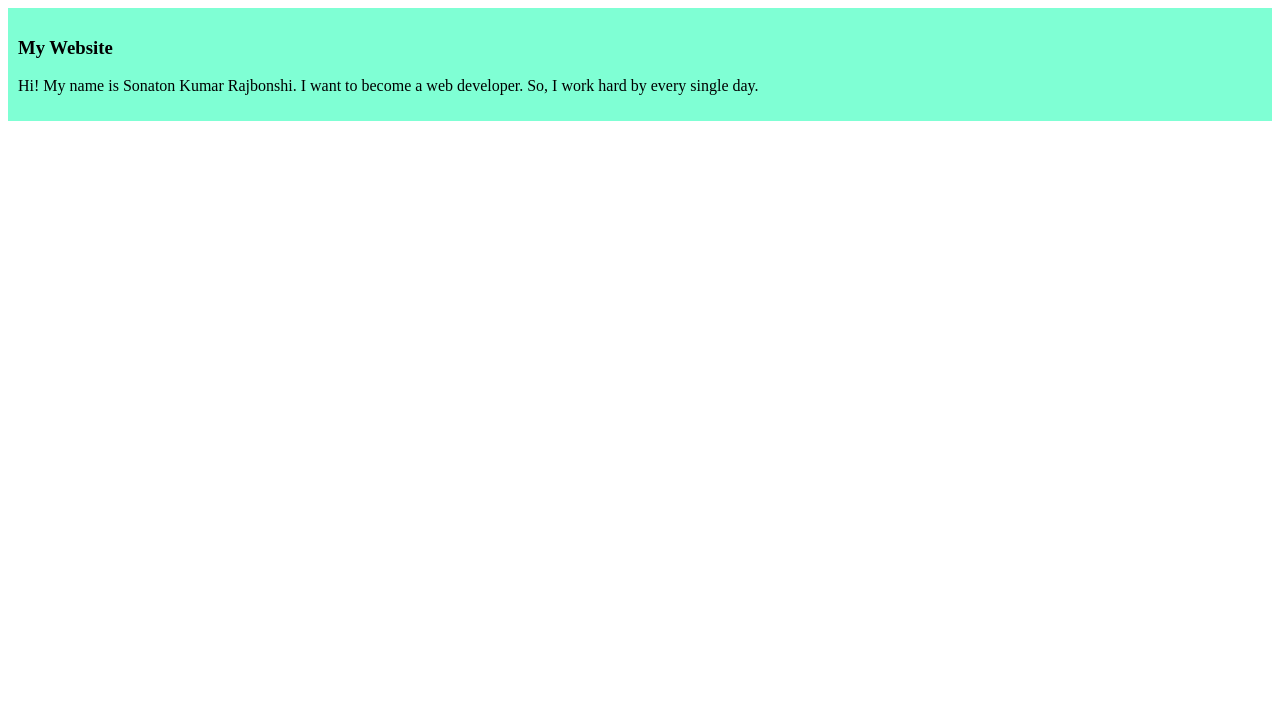
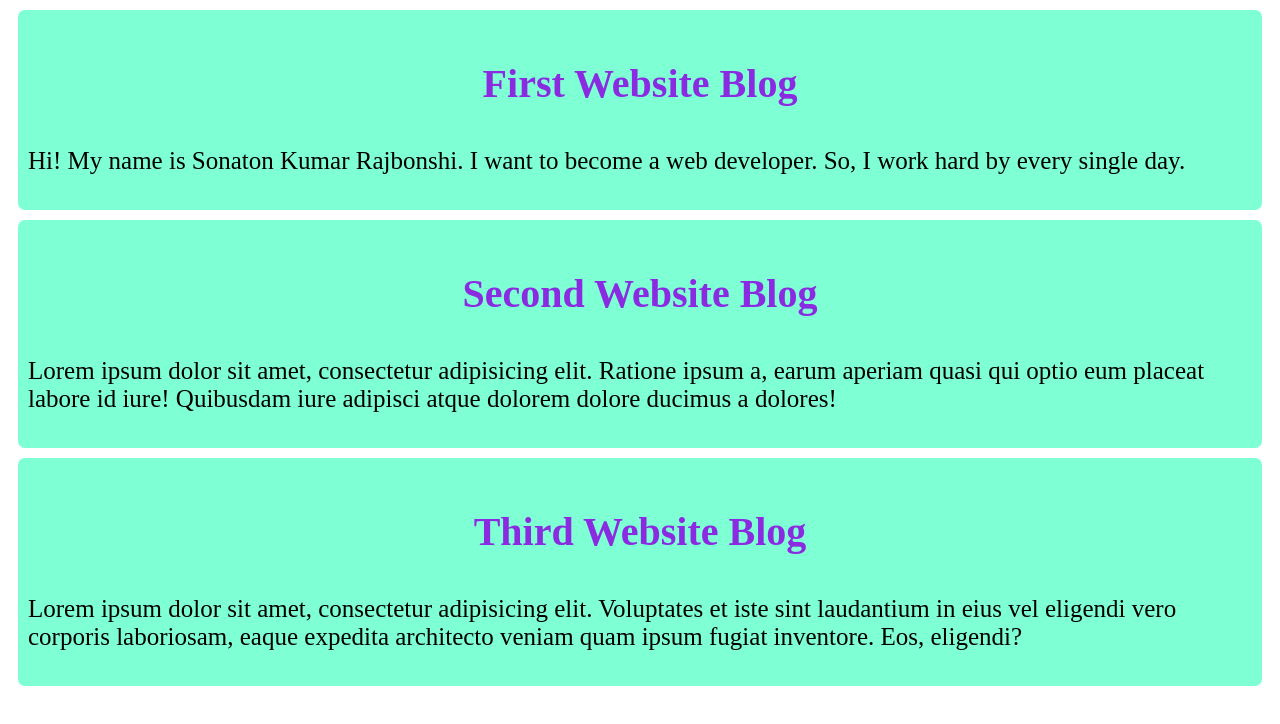
Before and after one commit to sonatonraj/My-First-Website, a plain HTML site: page index.html in a window 1280 px wide. Drawn offline with Linux system fonts and the light colour scheme.

Commit message:
added the second block

```diff
--- a/Styles/First.css
+++ b/Styles/First.css
@@ -1,4 +1,12 @@
 div{
     background-color: aquamarine;
     padding: 10px;
+    margin: 10px;
+    border-radius: 7px;
+    font-size: 25px;
 }
+h3{
+    color:blueviolet;
+    font-size: 40px;
+    text-align: center;
+}
--- a/index.html
+++ b/index.html
@@ -8,8 +8,16 @@
 </head>
 <body>
     <div>
-        <h3>My Website </h3>
+        <h3>First Website Blog</h3>
         <p>Hi! My name is Sonaton Kumar Rajbonshi. I want to become a web developer. So, I work hard by every single day.</p>
+    </div>
+    <div>
+        <h3>Second Website Blog</h3>
+        <p>Lorem ipsum dolor sit amet, consectetur adipisicing elit. Ratione ipsum a, earum aperiam quasi qui optio eum placeat labore id iure! Quibusdam iure adipisci atque dolorem dolore ducimus a dolores!</p>
+    </div>
+    <div>
+        <h3>Third Website Blog</h3>
+        <p>Lorem ipsum dolor sit amet, consectetur adipisicing elit. Voluptates et iste sint laudantium in eius vel eligendi vero corporis laboriosam, eaque expedita architecto veniam quam ipsum fugiat inventore. Eos, eligendi?</p>
     </div>
 </body>
 </html>
```
